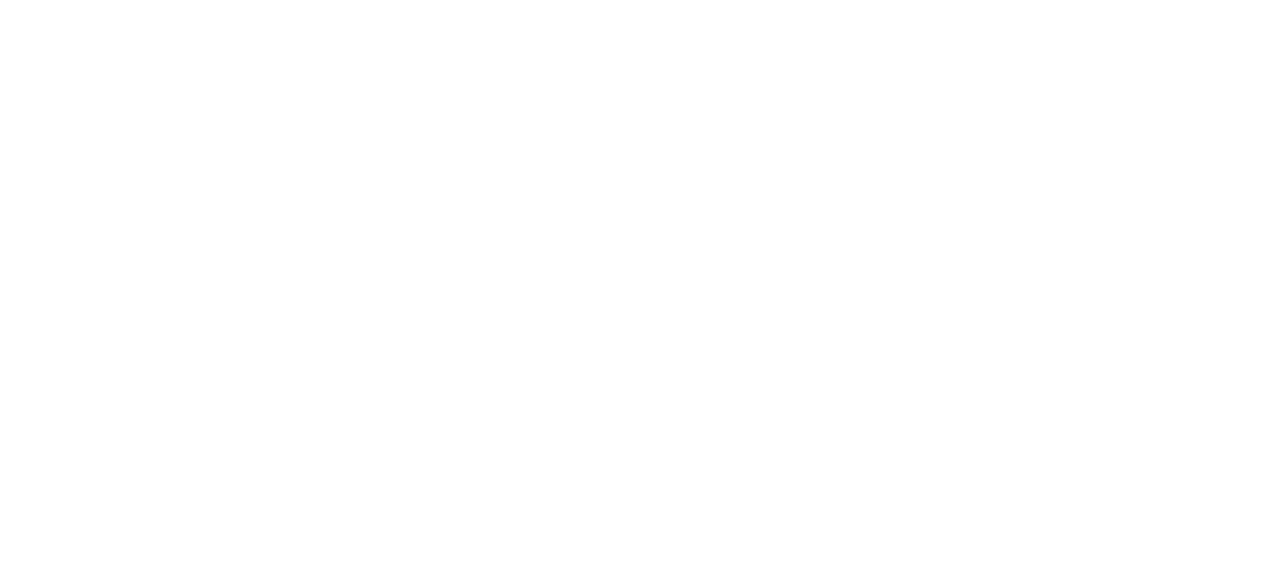
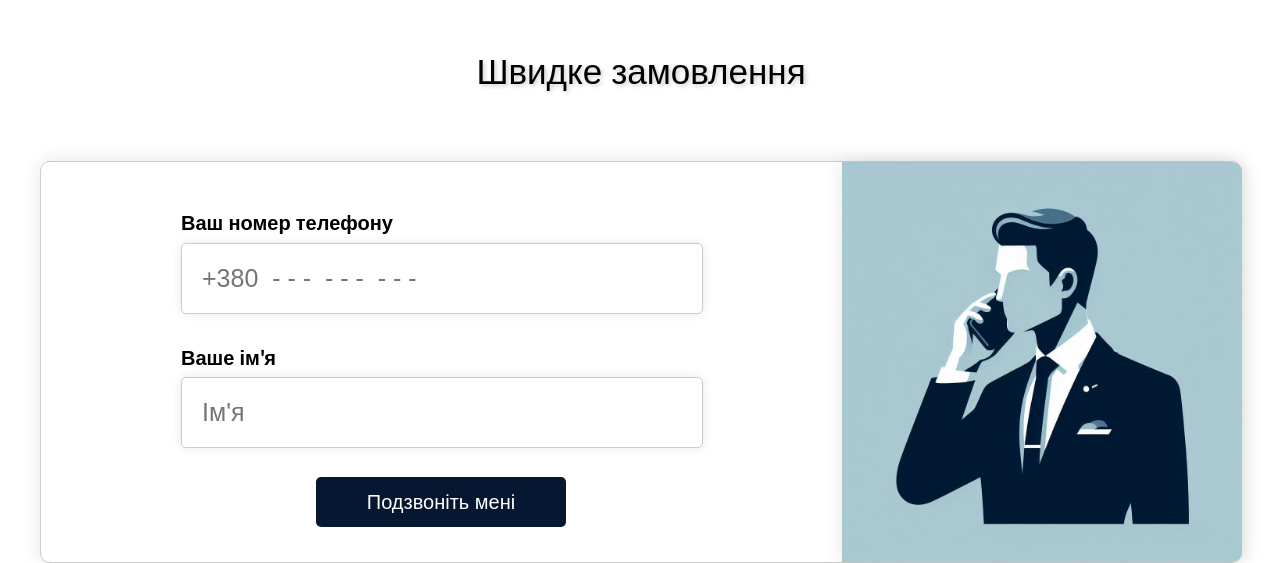
Before and after one commit to PelArtur/Betonix, a React (Vite) app: page / in a window 1280 px wide. Shown: the part 919-1482 px from the top of the page. Before the commit the page ends 820 px from the top, so only its background shows below. Built offline with nearby package versions, Linux system fonts and the light colour scheme.

Commit message:
Add CallMeForm

```diff
--- a/package.json
+++ b/package.json
@@ -21,6 +21,6 @@
     "eslint-plugin-react": "^7.34.1",
     "eslint-plugin-react-hooks": "^4.6.0",
     "eslint-plugin-react-refresh": "^0.4.6",
-    "vite": "^5.2.0"
+    "vite": "^5.2.11"
   }
 }
--- a/src/App.jsx
+++ b/src/App.jsx
@@ -1,5 +1,6 @@
 import Header from './Header.jsx'
 import Company from './Company.jsx'
+import CallMeForm from './CallMeForm.jsx';
 
 function App()
 {
@@ -7,6 +8,7 @@
         <>
             <Header/>
             <Company/>
+            <CallMeForm/>
         </>
     );
 }
--- /dev/null
+++ b/src/CallMeForm.jsx
@@ -0,0 +1,25 @@
+import consultantImage from './assets/call-me-img.jpg'
+
+function CallMeForm(){
+    return(
+        <div className="call-me-form">
+            <p className="call-me-front-text">Швидке замовлення</p>
+            <div className="call-me-input-box">
+                <h2 className="call-me-text">Ваш номер телефону</h2>
+                <form className="rounded-box">
+                    <input type="text" placeholder="+380  - - -  - - -  - - -" />
+                </form>
+                <h2 className="call-me-text">Ваше ім'я</h2>
+                <form className="rounded-box">
+                    <input type="text" placeholder="Ім'я" />
+                </form>
+            </div>
+            <img className="call-me-img" src={consultantImage}/>
+            <form action="">
+                <button type="submit" className="call-me-form-button">Подзвоніть мені</button>
+            </form>
+        </div>
+    );
+}
+
+export default CallMeForm;
--- a/src/index.css
+++ b/src/index.css
@@ -156,6 +156,100 @@
     font-size: 20px;
 }
 
+.call-me-form {
+  position: relative;
+  top: 380px;
+  margin-left: calc((100% - 1200px)/2);
+  margin-right: calc((100% - 1200px)/2);
+  width: 1200px;
+  height: 400px;
+  background-color: white;
+  border-radius: 10px;
+  box-shadow: 0px 0px 20px rgba(0, 0, 0, 0.1);
+  border: 1px solid #ccc;
+  padding: 0px;
+}
+
+.call-me-img{
+  position: absolute;
+  border-top-right-radius: 10px;
+  border-bottom-right-radius: 10px;
+  box-shadow: 0px 0px 20px rgba(0, 0, 0, 0.1);
+  height: 400px;
+  right: -1px;
+  bottom: 0;
+}
+
+.call-me-form-button {
+  position: absolute;
+  width: 250px;;
+  height: 50px;;
+  background-color: #061831;
+  color: #fff;
+  padding: 10px 20px;
+  font-size: 16px;
+  border: none;
+  border-radius: 5px;
+  cursor: pointer;
+  transition: background-color 0.4s;
+  left: 275px;
+  bottom: 35px;
+  font-size: 20px;
+}
+
+
+.call-me-form-button:hover {
+  background-color: #B0C7D1;
+}
+
+h2 {
+  margin-top: 20px;
+}
+
+.call-me-input-box{
+  position: relative;
+  width: 600px;
+  left: 140px;
+  top: -70px;
+}
+
+.call-me-front-text{
+  position: relative;
+  text-align: center;
+  bottom: 150px;
+  font-size: 35px;
+  text-shadow: 2px 2px 4px rgba(0, 0, 0, 0.2);
+}
+
+.call-me-text{
+  font-size: 20px;
+  left: 10px;
+}
+
+.call-me-input-box input::placeholder {
+  text-align: left;
+  font-size: 25px;
+}
+
+.rounded-box {
+  position: relative;
+  bottom: 10px;
+  border-radius: 5px;
+  width: 500px;
+  box-shadow: 0px 0px 10px rgba(0, 0, 0, 0.1);
+  border: 1px solid #ccc;
+  padding: 10px;
+  margin-bottom: 20px;
+}
+
+input[type="text"] {
+  width: 480px;
+  padding: 10px;
+  font-size: 25px;
+  border: none
+}
+
+
 
 /* :root {
   font-family: Inter, system-ui, Avenir, Helvetica, Arial, sans-serif;
```
Also changed, not shown: 1 other file (tests, documents, lock files or other folders).
